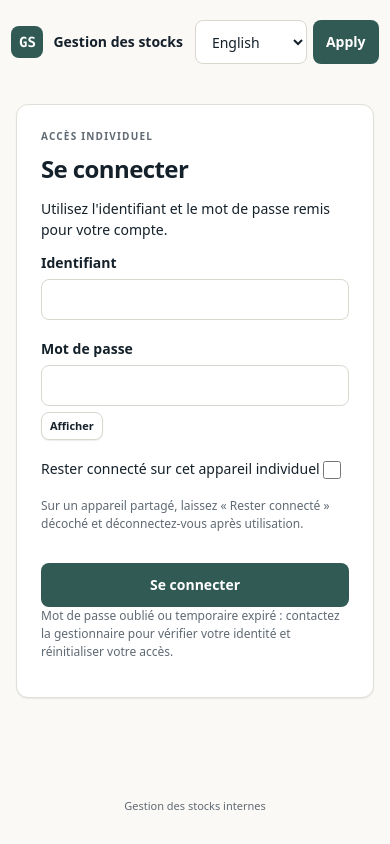
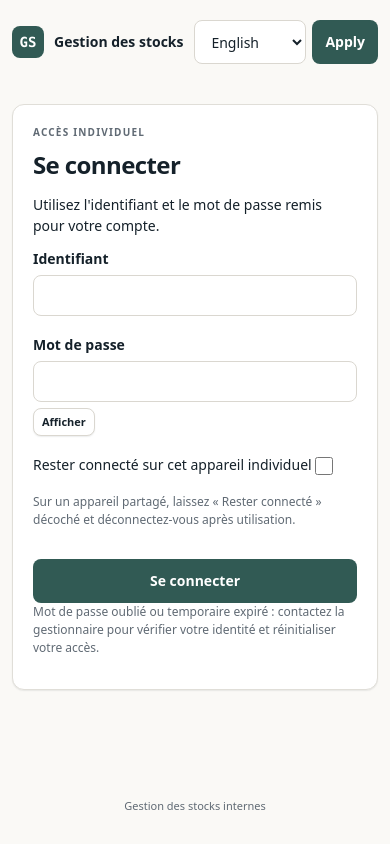
Before and after one commit to ilias972/reserve-centrale, a Django app: page /connexion in a window 390 px wide. Run offline with Django 5.2, Linux system fonts and the light colour scheme; parts of the project's set-up code (start-up, migrations or seed data) failed here and were passed over.

Commit message:
ci: fix Actions setup and mobile regressions

```diff
--- a/static/ui/app.css
+++ b/static/ui/app.css
@@ -484,6 +484,9 @@ td.quantity {
 .table-scroll,
 .table-wrap {
   overflow-x: auto;
+  width: 100%;
+  max-width: 100%;
+  min-width: 0;
   border: 1px solid var(--border);
   border-radius: 12px;
   background: var(--card);
@@ -1764,6 +1767,15 @@ dd {
     flex: 1;
     min-width: 100px;
   }
+  .search > label {
+    flex: 1 1 100%;
+    min-width: 0;
+  }
+  .search > label :is(input, select) {
+    width: 100%;
+    min-width: 0;
+    max-width: 100%;
+  }
   .role-auth .app-main {
     padding-top: 20px;
   }
@@ -1771,7 +1783,7 @@ dd {
     padding: 24px;
   }
   .role-auth .topbar {
-    flex-wrap: nowrap;
+    flex-wrap: wrap;
   }
   .role-auth .brand div > span {
     display: none;
@@ -2384,13 +2396,31 @@ select:focus-visible {
   .table-scroll:has([data-action-table][data-table-enhanced]),.table-wrap:has([data-action-table][data-table-enhanced]) {overflow:visible}
 }
 @media(max-width:360px){
-  .search {grid-template-columns:minmax(0,1fr)}
+  .search {display:grid;grid-template-columns:minmax(0,1fr)}
   .role-replenisher .stock-row {flex-wrap:wrap}
   .role-replenisher .stock-row .stock-product {flex-basis:100%;min-width:0}
   .role-replenisher .stock-row .stock-product > div {min-width:0}
   .role-replenisher .stock-row .stock-counter {margin-inline-start:auto}
   .bottom-navigation a {min-width:0;padding:7px 2px;justify-content:flex-start;min-height:68px}
   .bottom-navigation a > span:last-child {max-width:100%;overflow-wrap:normal;white-space:nowrap;font-size:9px;line-height:1.2;text-align:center}
+}
+
+@media (max-width: 420px) {
+  .role-auth .topbar {
+    height: auto;
+    min-height: 84px;
+    padding-inline: 12px;
+    gap: 8px;
+    justify-content: space-between;
+  }
+
+  .role-auth .app-main {
+    padding-inline: 12px;
+  }
+
+  .role-auth .narrow {
+    padding: 20px;
+  }
 }
 
 /* Le conseil et l’action restent tous deux visibles aux largeurs ordinateur. */
```
Also changed, not shown: tests/test_current_specifications.py (+6 -2 lines), .github/scripts/prepare_ci_database.py, .github/workflows/ci.yml.
